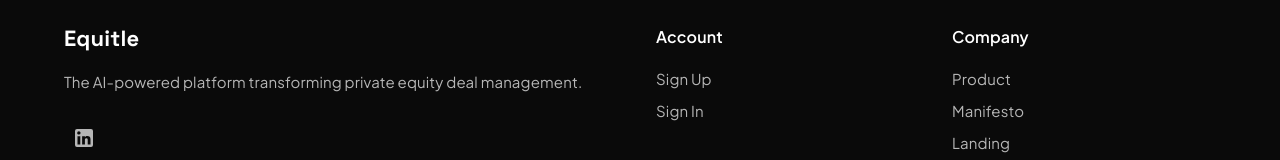
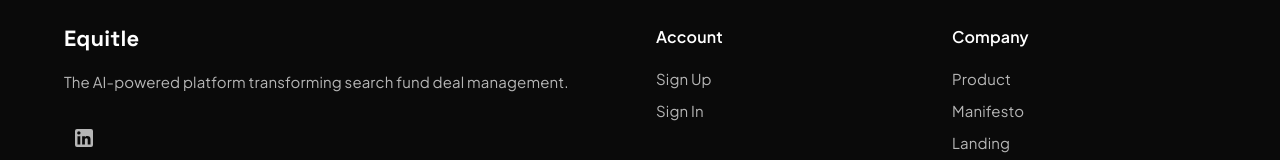
Before and after one commit to shreyputexas/equitle-brain-v1, a React (Vite) app: page /signup in a window 1280 px wide. Shown: the part 1042-1202 px from the top of the page. Built offline with nearby package versions, Linux system fonts and the light colour scheme.

Commit message:
updated footer

```diff
--- a/src/components/Footer.tsx
+++ b/src/components/Footer.tsx
@@ -29,7 +29,7 @@ export default function Footer() {
               Equitle
             </Typography>
             <Typography variant="body2" sx={{ mb: 3, color: 'rgba(255, 255, 255, 0.7)' }}>
-              The AI-powered platform transforming private equity deal management.
+              The AI-powered platform transforming search fund deal management.
             </Typography>
             <Box sx={{ display: 'flex', gap: 2 }}>
               <IconButton
```
